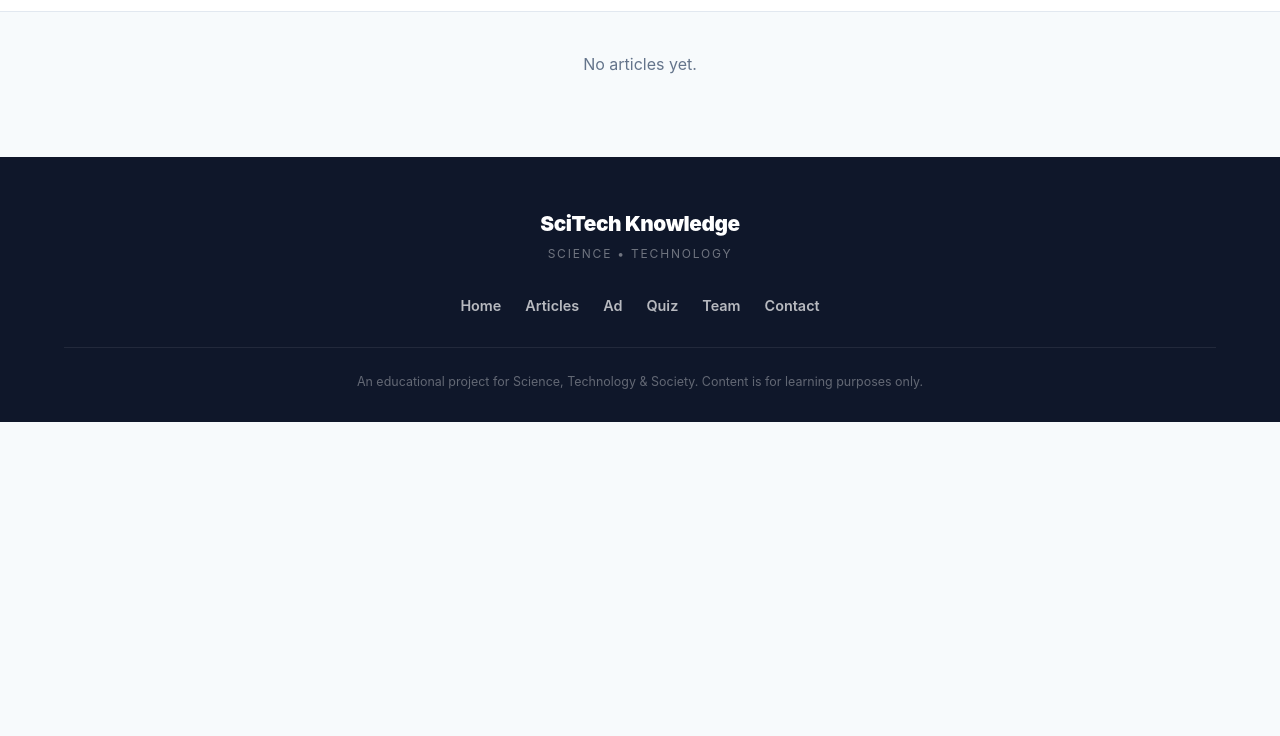
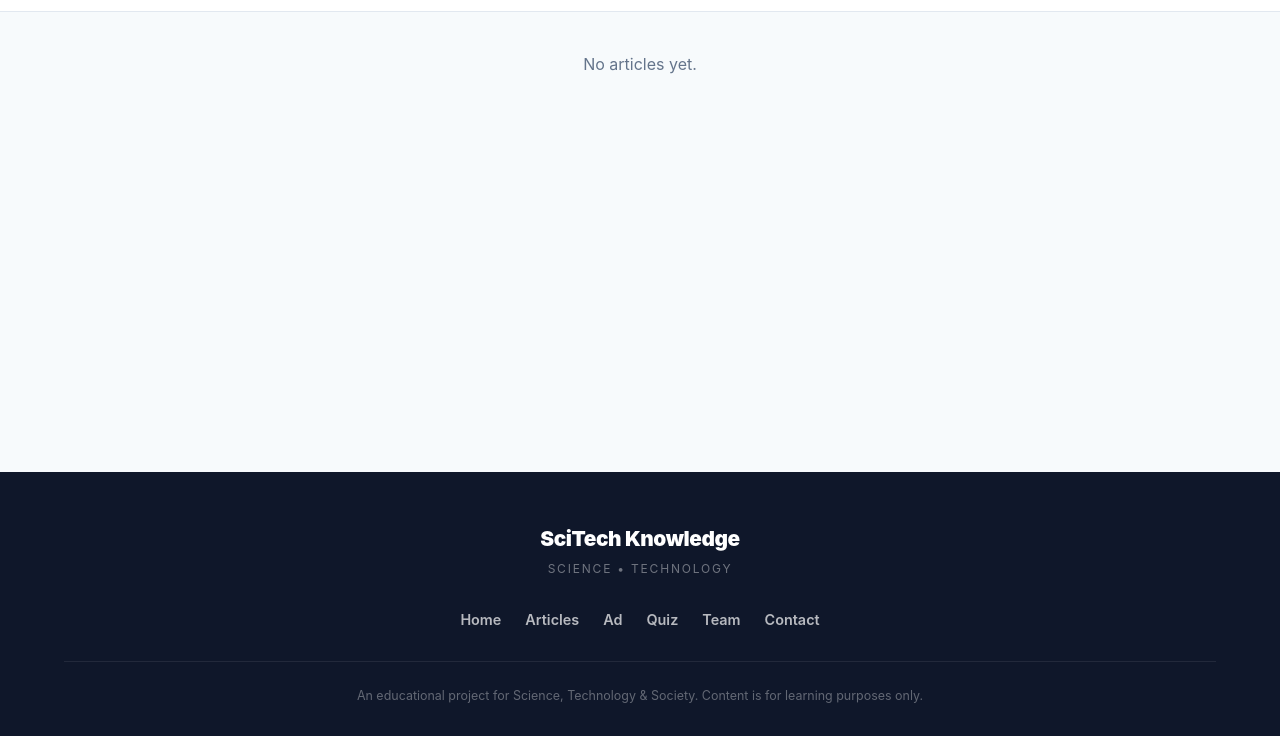
Before and after one commit to archiejohn990-coder/SciTech-Knowledge-Society, a website: page public/index.html in a window 1280 px wide. Shown: the part 64-800 px from the top of the page. Drawn offline with Linux system fonts and the light colour scheme; no server answers.

Commit message:
Update style.css

```diff
--- a/public/style.css
+++ b/public/style.css
@@ -29,6 +29,15 @@ body {
   color: var(--text);
   line-height: 1.6;
   transition: background 0.3s, color 0.3s;
+  min-height: 100vh;
+  display: flex;
+  flex-direction: column;
+}
+
+#app {
+  flex: 1 0 auto;
+  display: flex;
+  flex-direction: column;
 }
 
 a { cursor: pointer; text-decoration: none; color: inherit; }
@@ -429,7 +438,7 @@ button { font-family: inherit; cursor: pointer; border: none; }
 .notfound h2 { font-size: 1.6rem; font-weight: 900; margin-bottom: 12px; }
 .notfound p { color: var(--muted); margin-bottom: 30px; }
 
-.site-footer { background: #0f172a; color: white; margin-top: 40px; }
+.site-footer { background: #0f172a; color: white; margin-top: 40px; flex-shrink: 0; }
 .footer-inner { max-width: 1200px; margin: 0 auto; padding: 50px 24px 30px; text-align: center; }
 .footer-brand .brand-name { color: white; font-size: 1.3rem; margin-bottom: 4px; }
 .footer-brand .brand-tag { color: rgba(255,255,255,0.4); font-size: 0.75rem; letter-spacing: 0.15em; }
```
